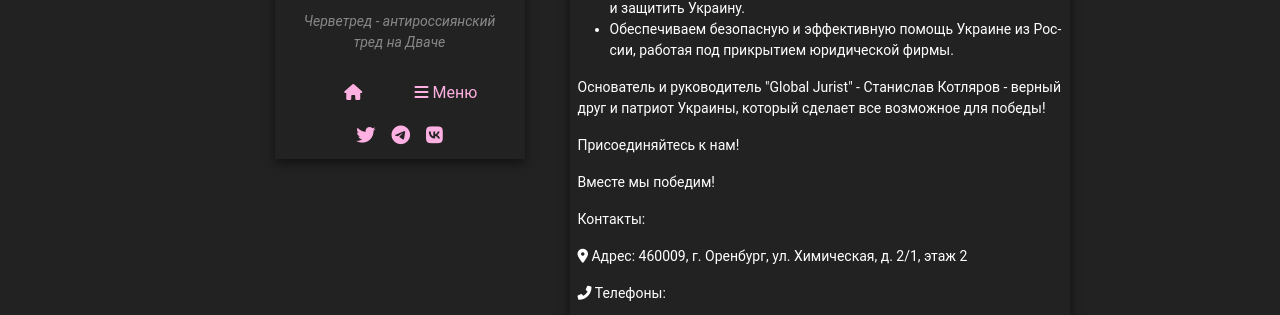
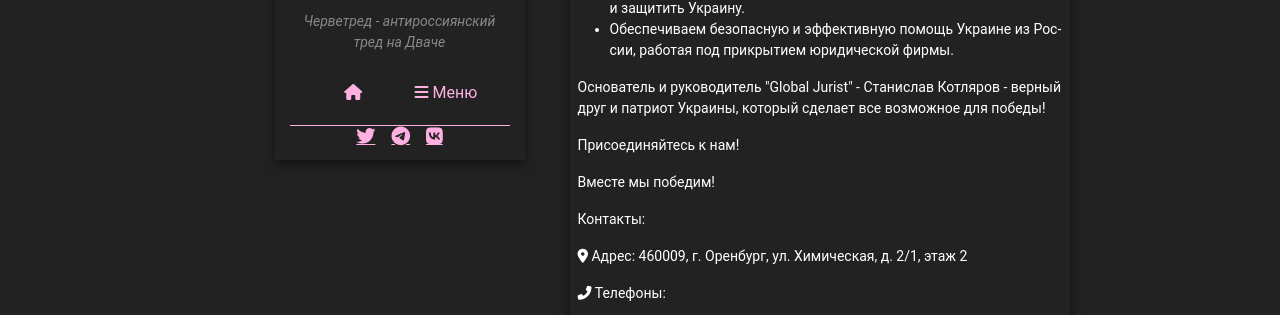
Before and after one commit to chervepedia/chervepedia.github.io, a Jekyll site: the page built from test.md, in a window 1280 px wide. Shown: the part 279-594 px from the top of the page. Built offline with Jekyll 4.4.1, drawn with Linux system fonts in a browser that asks for light colours; comment, search, counter and statistics services are not loaded.

Commit message:
Update style.css

```diff
--- a/assets/css/style.css
+++ b/assets/css/style.css
@@ -334,6 +334,7 @@
     justify-content: center; /* Центрирование всех элементов по горизонтали */
     gap: 16px;
     margin-top: 8px;
+border-top: 1px solid var(--main-color);
 }
 
 .social-icons-sidebar a {
@@ -342,7 +343,6 @@
     align-items: center;
     font-size: 1.2rem;
     color: #ffb0e2;
-    text-decoration: none;  /* Удаление подчёркиваний */
     transition: color 0.3s;
 }
 
@@ -417,37 +417,7 @@
     transition: color 0.3s;
 }
 
-/* Псевдоэлемент для градиента в подменю */
-.menu-link::after {
-    content: "";
-    position: absolute;
-    top: 0;
-    left: -100%;
-    width: 100%;
-    height: 100%;
-    background: linear-gradient(90deg, rgba(255, 176, 226, 0.3), rgba(255, 176, 226, 0) 100%);
-    transition: transform 1s ease-in-out; /* Плавный переход */
-    z-index: 0; /* Псевдоэлемент находится под содержимым ссылки */
-    transform: translateX(-100%);
-}
-
-/* Анимация при наведении на кнопку меню */
-.menu-link:hover::after {
-    transform: translateX(100%);
-}
-
-/* Обеспечиваем, что текст ссылки находится поверх градиента */
-.menu-link:hover {
-    color: var(--main-color-dark);
-}
-
-/* Текст находится поверх градиента */
-.menu-link span {
-    position: relative;
-    z-index: 1; /* С текстом поверх градиента */
-}
-
-/* Анимация нажатия */
+/* Эффект нажатия */
 .menu-link:active {
     transform: translateY(2px);
     box-shadow: inset 0 4px 6px rgba(0, 0, 0, 0.3);
```
